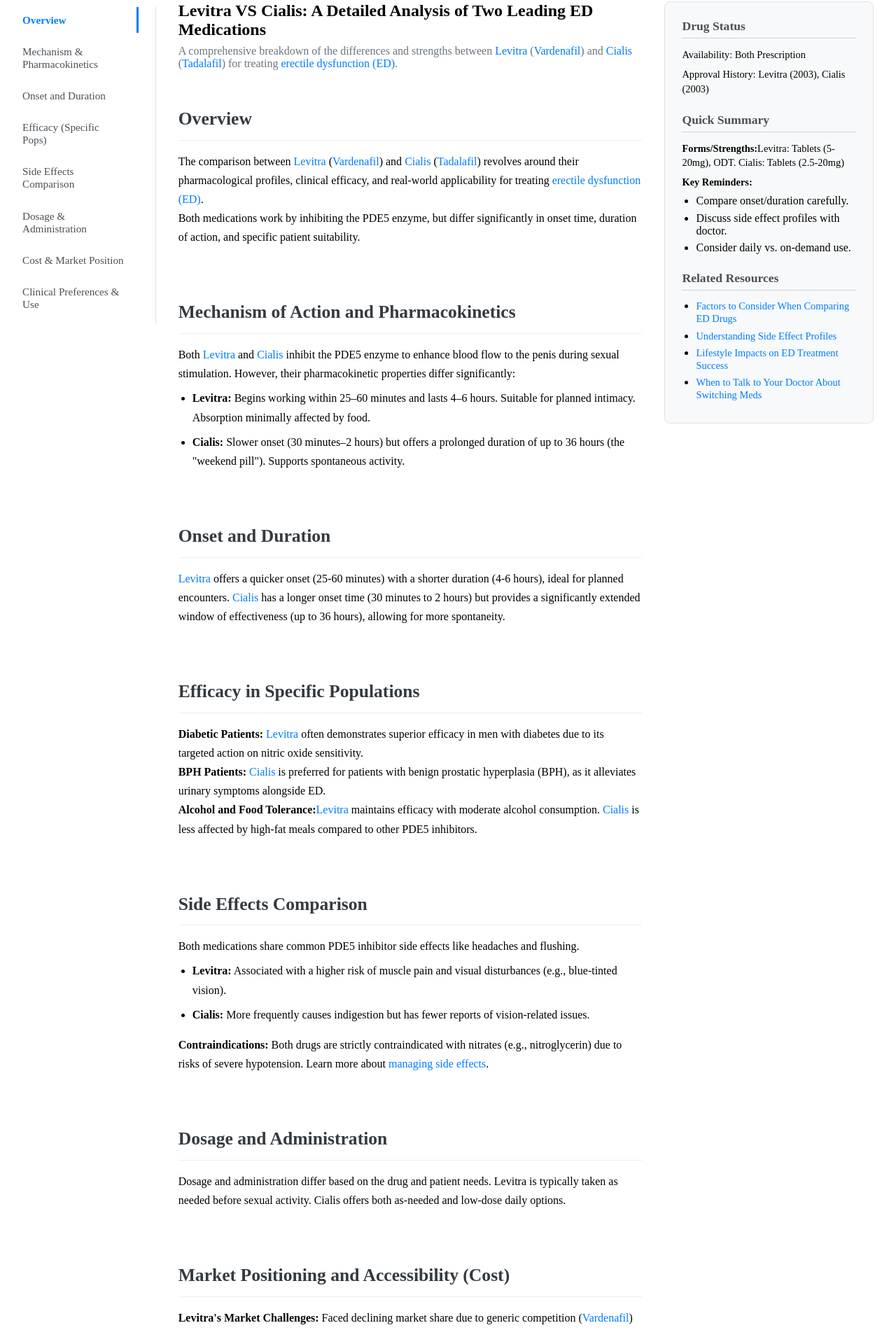
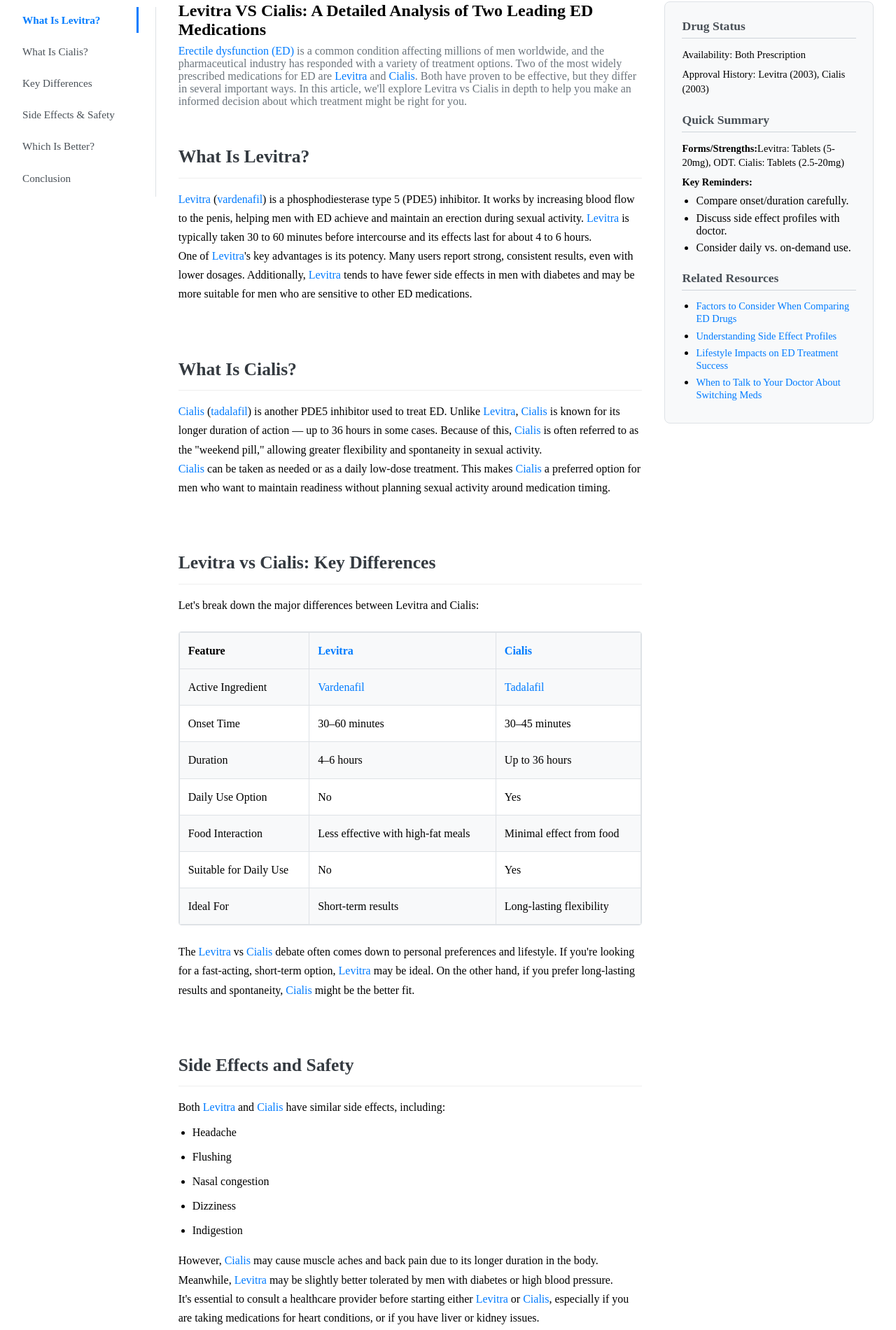
Before and after one commit to wyong32/Levitrask, a Vue app: page /compare/cialis in a window 1280 px wide. Shown: the part 90-1990 px from the top of the page at 70% size. Built offline with nearby package versions, Linux system fonts and the light colour scheme.

Commit message:
修改内容

```diff
--- a/src/views/Drug-Comparison-List/CialisComparison.vue
+++ b/src/views/Drug-Comparison-List/CialisComparison.vue
@@ -14,151 +14,183 @@
         <header class="drug-header">
           <h1>Levitra VS Cialis: A Detailed Analysis of Two Leading ED Medications</h1>
           <p>
-            A comprehensive breakdown of the differences and strengths between
-            <router-link to="/">Levitra</router-link>
-            (<router-link to="/blog/vardenafil-generic-info">Vardenafil</router-link>) and
-            <router-link to="/drugs/cialis">Cialis</router-link>
-            (<router-link to="/blog/tadalafil-generic-faq">Tadalafil</router-link>) for treating
-            <router-link to="/blog/understanding-ed">erectile dysfunction (ED)</router-link>.
+            <router-link to="/blog/understanding-ed">Erectile dysfunction (ED)</router-link> is a
+            common condition affecting millions of men worldwide, and the pharmaceutical industry
+            has responded with a variety of treatment options. Two of the most widely prescribed
+            medications for ED are <router-link to="/">Levitra</router-link> and
+            <router-link to="/drugs/cialis">Cialis</router-link>. Both have proven to be effective,
+            but they differ in several important ways. In this article, we'll explore Levitra vs
+            Cialis in depth to help you make an informed decision about which treatment might be
+            right for you.
           </p>
         </header>
 
-        <!-- 比较内容区域 -->
-        <section id="overview" class="tab-content">
-          <h2>Overview</h2>
+        <!-- NEW CONTENT AREA START -->
+        <section id="what-is-levitra" class="tab-content">
+          <h2>What Is Levitra?</h2>
           <p>
-            The comparison between <router-link to="/">Levitra</router-link> (<router-link
+            <router-link to="/">Levitra</router-link> (<router-link
               to="/blog/vardenafil-generic-info"
-              >Vardenafil</router-link
-            >) and
-            <router-link to="/drugs/cialis">Cialis</router-link>
-            (<router-link to="/blog/tadalafil-generic-faq">Tadalafil</router-link>) revolves around
-            their pharmacological profiles, clinical efficacy, and real-world applicability for
-            treating
-            <router-link to="/blog/understanding-ed">erectile dysfunction (ED)</router-link>.
+              >vardenafil</router-link
+            >) is a phosphodiesterase type 5 (PDE5) inhibitor. It works by increasing blood flow to
+            the penis, helping men with ED achieve and maintain an erection during sexual activity.
+            <router-link to="/">Levitra</router-link> is typically taken 30 to 60 minutes before
+            intercourse and its effects last for about 4 to 6 hours.
           </p>
           <p>
-            Both medications work by inhibiting the PDE5 enzyme, but differ significantly in onset
-            time, duration of action, and specific patient suitability.
+            One of <router-link to="/">Levitra</router-link>'s key advantages is its potency. Many
+            users report strong, consistent results, even with lower dosages. Additionally,
+            <router-link to="/">Levitra</router-link> tends to have fewer side effects in men with
+            diabetes and may be more suitable for men who are sensitive to other ED medications.
           </p>
         </section>
-        <section id="mechanism" class="tab-content">
-          <h2>Mechanism of Action and Pharmacokinetics</h2>
+
+        <section id="what-is-cialis" class="tab-content">
+          <h2>What Is Cialis?</h2>
+          <p>
+            <router-link to="/drugs/cialis">Cialis</router-link> (<router-link
+              to="/blog/tadalafil-generic-faq"
+              >tadalafil</router-link
+            >) is another PDE5 inhibitor used to treat ED. Unlike
+            <router-link to="/">Levitra</router-link>,
+            <router-link to="/drugs/cialis">Cialis</router-link> is known for its longer duration of
+            action — up to 36 hours in some cases. Because of this,
+            <router-link to="/drugs/cialis">Cialis</router-link> is often referred to as the
+            "weekend pill," allowing greater flexibility and spontaneity in sexual activity.
+          </p>
+          <p>
+            <router-link to="/drugs/cialis">Cialis</router-link> can be taken as needed or as a
+            daily low-dose treatment. This makes
+            <router-link to="/drugs/cialis">Cialis</router-link> a preferred option for men who want
+            to maintain readiness without planning sexual activity around medication timing.
+          </p>
+        </section>
+
+        <section id="key-differences" class="tab-content">
+          <h2>Levitra vs Cialis: Key Differences</h2>
+          <p>Let's break down the major differences between Levitra and Cialis:</p>
+          <div class="comparison-table-container">
+            <table>
+              <thead>
+                <tr>
+                  <th>Feature</th>
+                  <th><router-link to="/">Levitra</router-link></th>
+                  <th><router-link to="/drugs/cialis">Cialis</router-link></th>
+                </tr>
+              </thead>
+              <tbody>
+                <tr>
+                  <td>Active Ingredient</td>
+                  <td>
+                    <router-link to="/blog/vardenafil-generic-info">Vardenafil</router-link>
+                  </td>
+                  <td>
+                    <router-link to="/blog/tadalafil-generic-faq">Tadalafil</router-link>
+                  </td>
+                </tr>
+                <tr>
+                  <td>Onset Time</td>
+                  <td>30–60 minutes</td>
+                  <td>30–45 minutes</td>
+                </tr>
+                <tr>
+                  <td>Duration</td>
+                  <td>4–6 hours</td>
+                  <td>Up to 36 hours</td>
+                </tr>
+                <tr>
+                  <td>Daily Use Option</td>
+                  <td>No</td>
+                  <td>Yes</td>
+                </tr>
+                <tr>
+                  <td>Food Interaction</td>
+                  <td>Less effective with high-fat meals</td>
+                  <td>Minimal effect from food</td>
+                </tr>
+                <tr>
+                  <td>Suitable for Daily Use</td>
+                  <td>No</td>
+                  <td>Yes</td>
+                </tr>
+                <tr>
+                  <td>Ideal For</td>
+                  <td>Short-term results</td>
+                  <td>Long-lasting flexibility</td>
+                </tr>
+              </tbody>
+            </table>
+          </div>
+          <p>
+            The <router-link to="/">Levitra</router-link> vs
+            <router-link to="/drugs/cialis">Cialis</router-link> debate often comes down to personal
+            preferences and lifestyle. If you're looking for a fast-acting, short-term option,
+            <router-link to="/">Levitra</router-link> may be ideal. On the other hand, if you prefer
+            long-lasting results and spontaneity,
+            <router-link to="/drugs/cialis">Cialis</router-link> might be the better fit.
+          </p>
+        </section>
+
+        <section id="side-effects" class="tab-content">
+          <h2>Side Effects and Safety</h2>
           <p>
             Both <router-link to="/">Levitra</router-link> and
-            <router-link to="/drugs/cialis">Cialis</router-link> inhibit the PDE5 enzyme to enhance
-            blood flow to the penis during sexual stimulation. However, their pharmacokinetic
-            properties differ significantly:
+            <router-link to="/drugs/cialis">Cialis</router-link> have similar side effects,
+            including:
           </p>
           <ul>
-            <li>
-              <strong>Levitra:</strong> Begins working within 25–60 minutes and lasts 4–6 hours.
-              Suitable for planned intimacy. Absorption minimally affected by food.
-            </li>
-            <li>
-              <strong>Cialis:</strong> Slower onset (30 minutes–2 hours) but offers a prolonged
-              duration of up to 36 hours (the "weekend pill"). Supports spontaneous activity.
-            </li>
+            <li>Headache</li>
+            <li>Flushing</li>
+            <li>Nasal congestion</li>
+            <li>Dizziness</li>
+            <li>Indigestion</li>
           </ul>
-        </section>
-        <section id="onset-duration" class="tab-content">
-          <h2>Onset and Duration</h2>
           <p>
-            <router-link to="/">Levitra</router-link> offers a quicker onset (25-60 minutes) with a
-            shorter duration (4-6 hours), ideal for planned encounters.
-            <router-link to="/drugs/cialis">Cialis</router-link> has a longer onset time (30 minutes
-            to 2 hours) but provides a significantly extended window of effectiveness (up to 36
-            hours), allowing for more spontaneity.
+            However, <router-link to="/drugs/cialis">Cialis</router-link> may cause muscle aches and
+            back pain due to its longer duration in the body. Meanwhile,
+            <router-link to="/">Levitra</router-link> may be slightly better tolerated by men with
+            diabetes or high blood pressure.
+          </p>
+          <p>
+            It's essential to consult a healthcare provider before starting either
+            <router-link to="/">Levitra</router-link> or
+            <router-link to="/drugs/cialis">Cialis</router-link>, especially if you are taking
+            medications for heart conditions, or if you have liver or kidney issues.
           </p>
         </section>
-        <section id="efficacy" class="tab-content">
-          <h2>Efficacy in Specific Populations</h2>
+
+        <section id="which-is-better" class="tab-content">
+          <h2>Levitra vs Cialis: Which One Is Better?</h2>
           <p>
-            <strong>Diabetic Patients:</strong> <router-link to="/">Levitra</router-link> often
-            demonstrates superior efficacy in men with diabetes due to its targeted action on nitric
-            oxide sensitivity.
+            There is no universal answer in the Levitra vs Cialis debate. Your choice should depend
+            on:
           </p>
+          <ul>
+            <li>How quickly you need the medication to work</li>
+            <li>How long you want the effects to last</li>
+            <li>Your medical history</li>
+            <li>Your tolerance to side effects</li>
+          </ul>
           <p>
-            <strong>BPH Patients:</strong> <router-link to="/drugs/cialis">Cialis</router-link> is
-            preferred for patients with benign prostatic hyperplasia (BPH), as it alleviates urinary
-            symptoms alongside ED.
-          </p>
-          <p>
-            <strong>Alcohol and Food Tolerance:</strong>
-            <router-link to="/">Levitra</router-link> maintains efficacy with moderate alcohol
-            consumption. <router-link to="/drugs/cialis">Cialis</router-link> is less affected by
-            high-fat meals compared to other PDE5 inhibitors.
+            Some men even try both <router-link to="/">Levitra</router-link> and
+            <router-link to="/drugs/cialis">Cialis</router-link> (under medical supervision) before
+            deciding which one works best for them.
           </p>
         </section>
-        <section id="side-effects-comparison" class="tab-content">
-          <h2>Side Effects Comparison</h2>
+
+        <section id="conclusion" class="tab-content">
+          <h2>Conclusion</h2>
           <p>
-            Both medications share common PDE5 inhibitor side effects like headaches and flushing.
-          </p>
-          <ul>
-            <li>
-              <strong>Levitra:</strong> Associated with a higher risk of muscle pain and visual
-              disturbances (e.g., blue-tinted vision).
-            </li>
-            <li>
-              <strong>Cialis:</strong> More frequently causes indigestion but has fewer reports of
-              vision-related issues.
-            </li>
-          </ul>
-          <p>
-            <strong>Contraindications:</strong> Both drugs are strictly contraindicated with
-            nitrates (e.g., nitroglycerin) due to risks of severe hypotension. Learn more about
-            <router-link to="/blog/managing-side-effects">managing side effects</router-link>.
+            When it comes to <router-link to="/">Levitra</router-link> vs
+            <router-link to="/drugs/cialis">Cialis</router-link>, both are powerful and effective
+            treatments for ED, each with its own strengths.
+            <router-link to="/">Levitra</router-link> is known for its fast-acting, reliable
+            results, while <router-link to="/drugs/cialis">Cialis</router-link> offers a longer
+            window of effectiveness and flexibility. Whichever you choose, be sure to speak with
+            your doctor to determine the safest and most effective option for your individual needs.
           </p>
         </section>
-        <section id="dosage" class="tab-content">
-          <h2>Dosage and Administration</h2>
-          <p>
-            Dosage and administration differ based on the drug and patient needs. Levitra is
-            typically taken as needed before sexual activity. Cialis offers both as-needed and
-            low-dose daily options.
-          </p>
-          <!-- Specific dosage details would require more info or linking -->
-        </section>
-        <section id="cost" class="tab-content">
-          <h2>Market Positioning and Accessibility (Cost)</h2>
-          <p>
-            <strong>Levitra's Market Challenges:</strong> Faced declining market share due to
-            generic competition (<router-link to="/blog/vardenafil-generic-info"
-              >Vardenafil</router-link
-            >) and limited innovation. Generic prices can be very low (e.g., $0.5–$1 per dose in
-            some markets).
-          </p>
-          <p>
-            <strong>Cialis's Strategic Edge:</strong> Emphasized longevity, capturing a large market
-            share. Even generic
-            <router-link to="/blog/tadalafil-generic-faq">Tadalafil</router-link> remains pricier
-            ($1.5–$3 per dose) due to sustained demand for its 36-hour window. Explore options for
-            <router-link to="/blog/saving-on-ed-meds">saving on medication costs</router-link>.
-          </p>
-        </section>
-        <section id="interactions" class="tab-content">
-          <h2>Clinical Preferences and Future Trends (Interactions & Use)</h2>
-          <p>
-            <strong>Physician Recommendations:</strong> <router-link to="/">Levitra</router-link> is
-            often favored for quick results and compatibility with mild liver impairment.
-            <router-link to="/drugs/cialis">Cialis</router-link> is ideal for patients prioritizing
-            flexibility or managing BPH-related urinary issues.
-          </p>
-          <p>
-            <strong>Innovations & Interactions:</strong> Cialis is increasingly used in combination
-            therapies (e.g., with Dapoxetine) and telemedicine. Both have significant interactions,
-            most notably with nitrates. Always consult a healthcare provider.
-          </p>
-          <p>
-            <strong>Conclusion:</strong> The choice between
-            <router-link to="/">Levitra</router-link> and
-            <router-link to="/drugs/cialis">Cialis</router-link> hinges on balancing immediacy,
-            duration, and patient-specific needs. Always
-            <router-link to="/blog/talking-to-doctor-ed">consult a healthcare provider</router-link>
-            to determine the optimal choice.
-          </p>
-        </section>
+        <!-- NEW CONTENT AREA END -->
       </article>
 
       <!-- 右侧边栏 -->
@@ -175,27 +207,23 @@
 import SideNav from '../../components/SideNav.vue'
 import DrugSidebar from '../../components/DrugSidebar.vue' // 引入 DrugSidebar
 
-// 定义比较页面的导航项数据
+// 定义比较页面的导航项数据 (Updated to match new content)
 const comparisonSections = ref([
-  { id: 'overview', title: 'Overview' },
-  { id: 'mechanism', title: 'Mechanism & Pharmacokinetics' },
-  { id: 'onset-duration', title: 'Onset and Duration' },
-  { id: 'efficacy', title: 'Efficacy (Specific Pops)' },
-  { id: 'side-effects-comparison', title: 'Side Effects Comparison' },
-  { id: 'dosage', title: 'Dosage & Administration' },
-  { id: 'cost', title: 'Cost & Market Position' },
-  { id: 'interactions', title: 'Clinical Preferences & Use' },
+  { id: 'what-is-levitra', title: 'What Is Levitra?' },
+  { id: 'what-is-cialis', title: 'What Is Cialis?' },
+  { id: 'key-differences', title: 'Key Differences' },
+  { id: 'side-effects', title: 'Side Effects & Safety' },
+  { id: 'which-is-better', title: 'Which Is Better?' },
+  { id: 'conclusion', title: 'Conclusion' },
 ])
 
-// 定义比较页面的右侧边栏内容数据 (占位符)
+// 定义比较页面的右侧边栏内容数据 (保持不变，或按需调整)
 const cialisComparisonSidebarData = ref({
   drugStatus: {
-    // Placeholder - maybe show status for both?
     availability: { text: 'Both Prescription', statusClass: '' },
     approvalHistory: 'Levitra (2003), Cialis (2003)',
   },
   quickSummary: {
-    // Placeholder - key comparison points
     formsStrengths: 'Levitra: Tablets (5-20mg), ODT. Cialis: Tablets (2.5-20mg)',
     reminders: [
       'Compare onset/duration carefully.',
@@ -203,15 +231,12 @@
       'Consider daily vs. on-demand use.',
     ],
   },
-  // No specific drug image for comparison page, or use a generic one
-  // drugImage: { src: '/images/comparison.jpg', alt: 'Comparison image' },
   relatedResources: [
     { text: 'Factors to Consider When Comparing ED Drugs', to: '/blog/comparing-factors' },
     { text: 'Understanding Side Effect Profiles', to: '/blog/side-effect-profiles' },
     { text: 'Lifestyle Impacts on ED Treatment Success', to: '/blog/lifestyle-impact' },
     { text: 'When to Talk to Your Doctor About Switching Meds', to: '/blog/switching-meds' },
   ],
-  // similarDrugs and drugComparison might not be relevant here, or could link elsewhere
 })
 </script>
 
@@ -352,4 +377,39 @@
     order: 2; /* Place it after main content */
   }
 }
+
+/* Add specific styles for the new comparison table if needed */
+.comparison-table-container {
+  overflow-x: auto;
+  margin: 1.5rem 0;
+  border: 1px solid #dee2e6;
+  border-radius: 4px;
+}
+
+table {
+  width: 100%;
+  border-collapse: collapse;
+  min-width: 400px; /* Adjust min-width as needed */
+}
+
+th,
+td {
+  border: 1px solid #dee2e6;
+  padding: 0.75rem;
+  text-align: left;
+  vertical-align: top;
+}
+
+th {
+  background-color: #f8f9fa;
+  font-weight: 600;
+}
+
+tbody tr:nth-child(odd) {
+  background-color: #f8f9fa;
+}
+
+tbody tr:hover {
+  background-color: #e9ecef;
+}
 </style>
```
